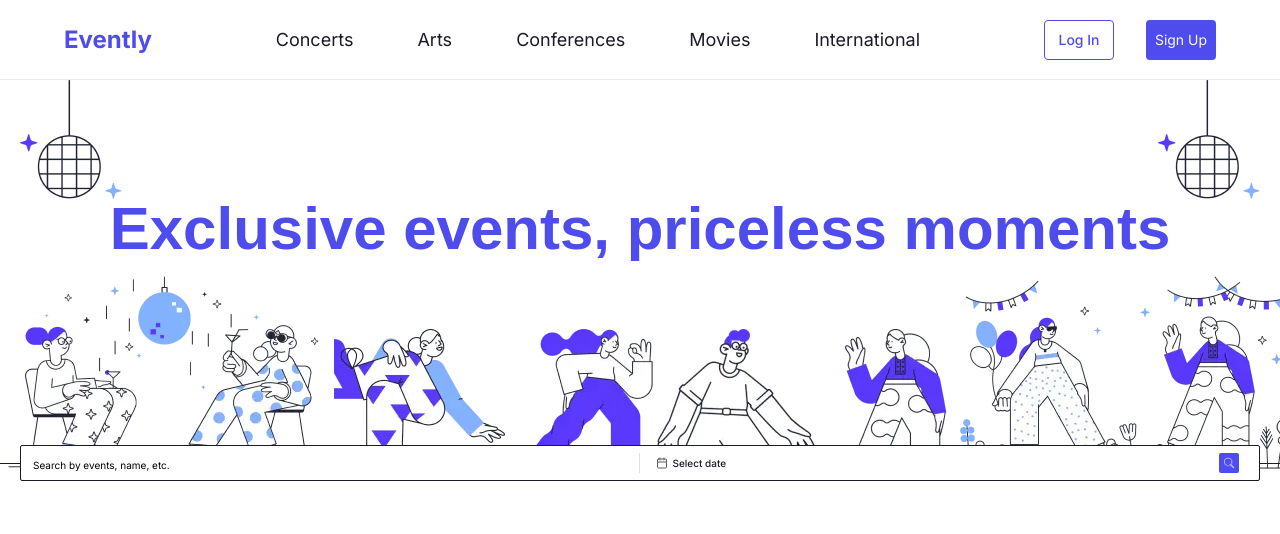
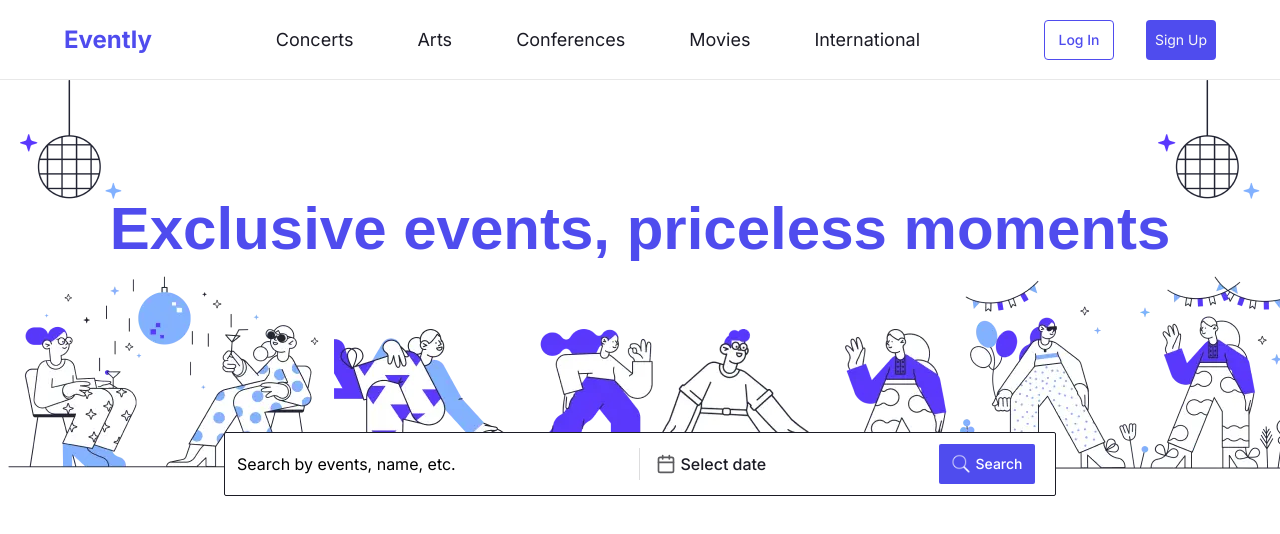
Before and after one commit to rizaldyip10/evently-fe, a Next.js app: page / in a window 1280 px wide. Shown: the top 534 px of the page. Built offline with nearby package versions, Linux system fonts and the light colour scheme.

Commit message:
feat(searchbar): completed searchbar for all media, minus state management for searching

```diff
--- a/components/pages/homepage/date-picker.tsx
+++ b/components/pages/homepage/date-picker.tsx
@@ -14,9 +14,9 @@ const DatePicker: React.FC = () => {
     <Popover>
         <PopoverTrigger asChild>
             <Button variant="ghost" className='text-[10px] text-default flex items-center gap-1'>
-                <CalendarIcon className='text-light w-3 h-3' />
+                <CalendarIcon className='text-light w-3 h-3 md:w-5 md:h-5' />
                 { date ? format(date, "PPP") :
-                    <span className='text-[10px] text-default'>Select date</span>
+                    <span className='text-[10px] text-default md:text-base'>Select date</span>
                 }
             </Button>
         </PopoverTrigger>
--- a/components/pages/homepage/event-search.tsx
+++ b/components/pages/homepage/event-search.tsx
@@ -8,18 +8,19 @@ import Image from 'next/image'
 
 const EventSearch: React.FC = () => {
   return (
-    <div className='w-full border-default border h-9 flex items-center bg-[#fff] rounded-[2px]'>
+    <div className='w-full border-default border h-9 md:h-16 flex items-center bg-[#fff] rounded-[2px]'>
       <div className='w-1/2'>
         <Input
-          className='border-none placeholder:text-[10px]'
+          className='border-none placeholder:text-[10px] md:placeholder:text-base'
           placeholder='Search by events, name, etc.'
         />
       </div>
-      <Separator orientation='vertical' className='bg-second-lightest h-5' />
+      <Separator orientation='vertical' className='bg-second-lightest h-5 md:h-8' />
       <div className='w-1/2 flex items-center pr-5'>
         <DatePicker />
-        <Button className='w-5 h-5 bg-primary-default text-[#fff] rounded-[2px] ml-auto p-0'>
-          <Image src={searchIcon} alt='' className='w-3 h-3 object-cover' />
+        <Button className='w-5 h-5 md:w-10 lg:w-24 md:h-10 bg-primary-default text-[#fff] rounded-[2px] ml-auto p-0'>
+          <Image src={searchIcon} alt='' className='w-3 h-3 md:w-5 md:h-5 object-cover' />
+          <p className='hidden lg:block text-sm ml-1'>Search</p>
         </Button>
       </div>
     </div>
--- a/components/pages/homepage/hero.tsx
+++ b/components/pages/homepage/hero.tsx
@@ -14,7 +14,7 @@ import EventSearch from './event-search'
 
 const Hero: React.FC = () => {
   return (
-    <div className='w-full h-64 md:h-96 flex flex-col justify-between relative border-b border-default'>
+    <div className='w-full h-64 md:h-96 flex flex-col justify-between relative'>
       <div className='flex w-full justify-between px-5'>
         <Image src={lamp} alt='' className='hidden md:block' />
         <Image src={lamp} alt='' className='hidden md:block' />
@@ -38,7 +38,7 @@ const Hero: React.FC = () => {
         <Image src={image1mobile} alt='' className='md:hidden' />
         <Image src={image6mobile} alt='' className='md:hidden' />
       </div>
-      <div className='absolute w-full bottom-0 translate-y-1/2 px-5'>
+      <div className='absolute w-full bottom-0 translate-y-1/2 px-5 lg:px-56'>
         <EventSearch />
       </div>
     </div>
```
